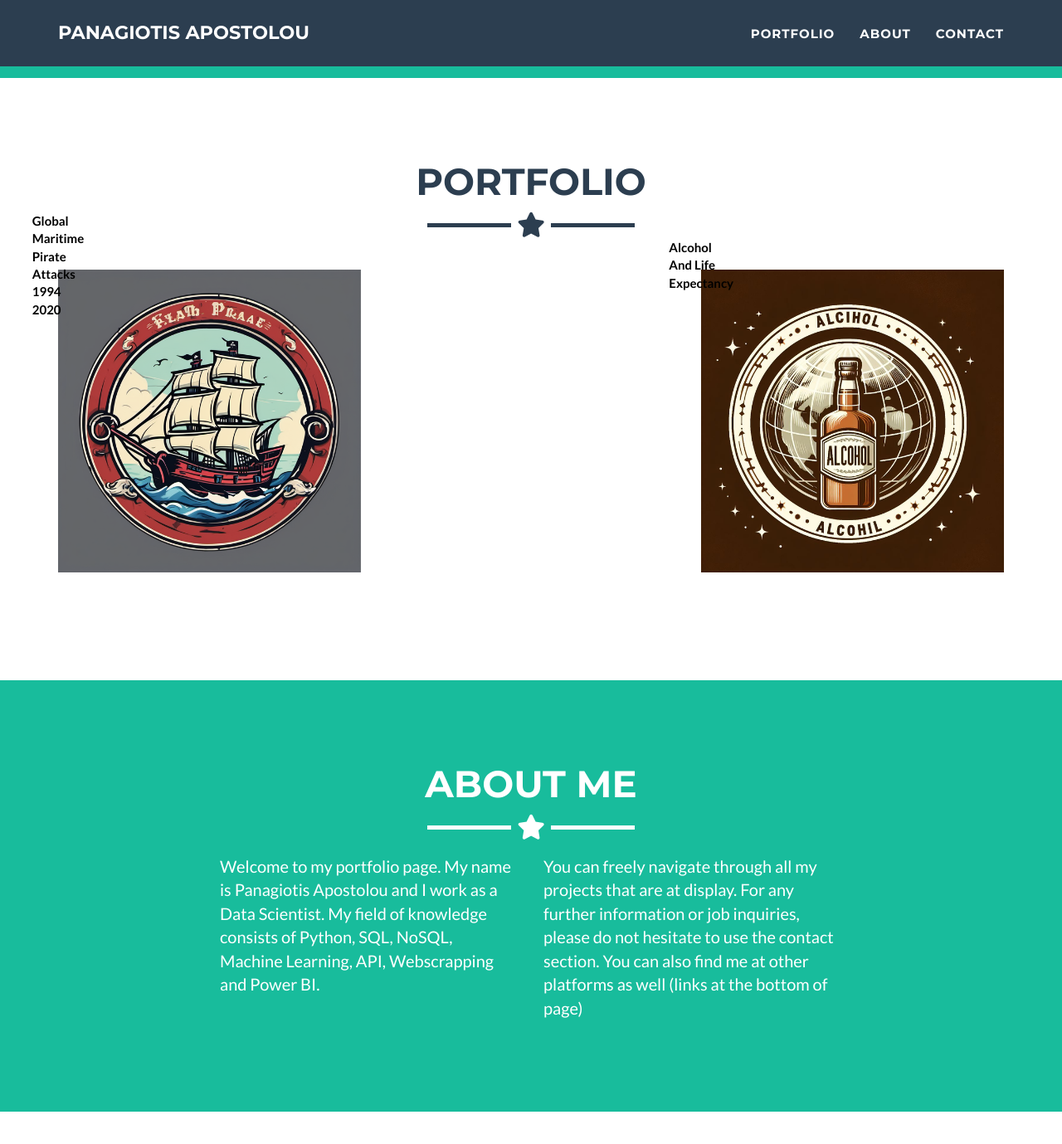
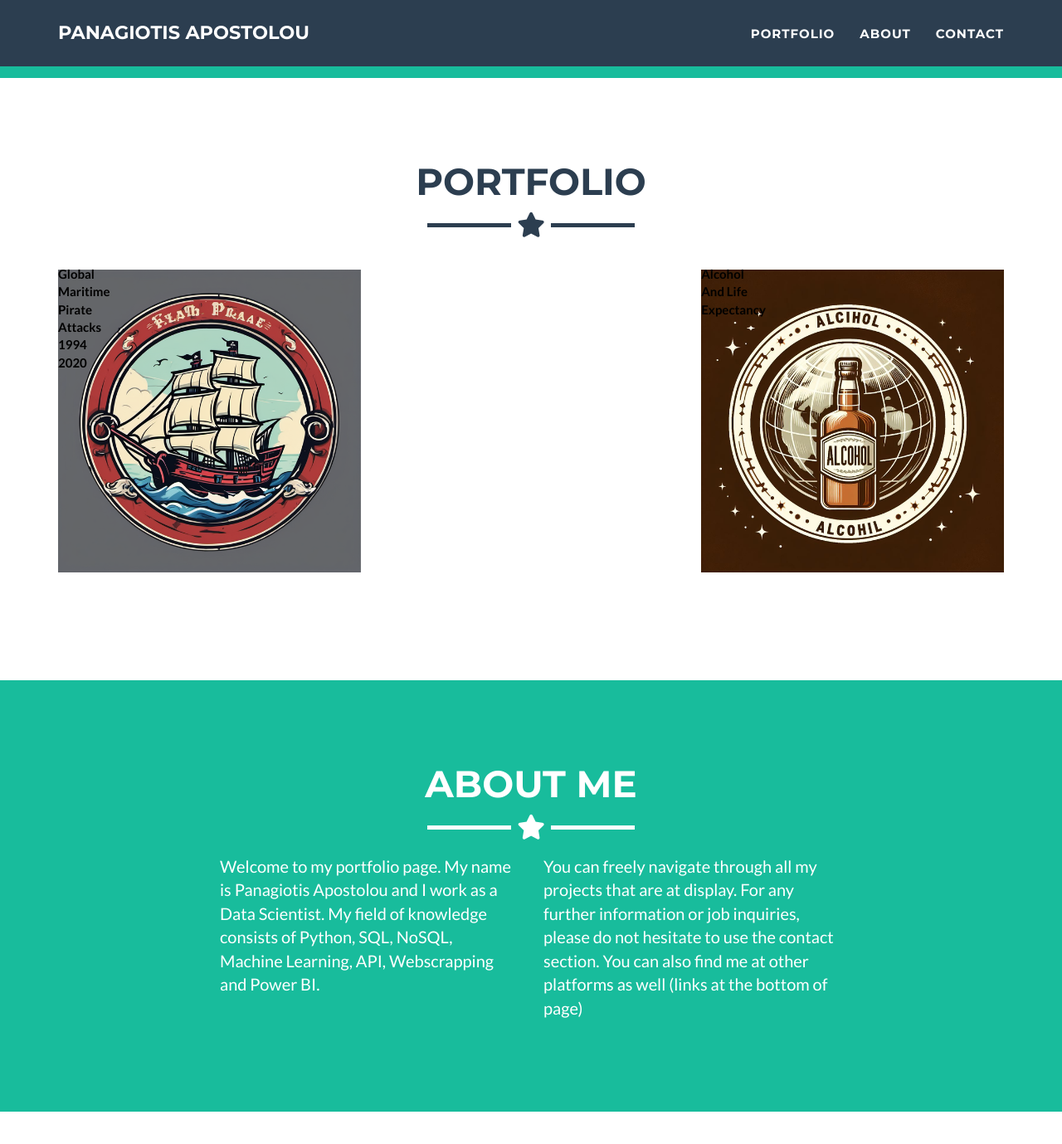
Before and after one commit to PanagiotisApostolou/PanagiotisApostolou.github.io, a Jekyll site: the page built from _posts/2024-05-20-Global-Maritime-Pirate-Attacks-1994-2020.markdown, in a window 1280 px wide and 1400 px high, scrolled down 708 px. Shown: the top 1379 px of the window at 83% size. Built offline with Jekyll 4.4.1, drawn with Linux system fonts in a browser that asks for light colours.

Commit message:
Update portfolio_grid.html

```diff
--- a/_includes/portfolio_grid.html
+++ b/_includes/portfolio_grid.html
@@ -30,7 +30,6 @@
         }
     .overlay-text strong {
       position: absolute;
-            transform: translate(-50%, -50%);
             color: black; /* Change this to the desired color */
         }
     </style>
```
